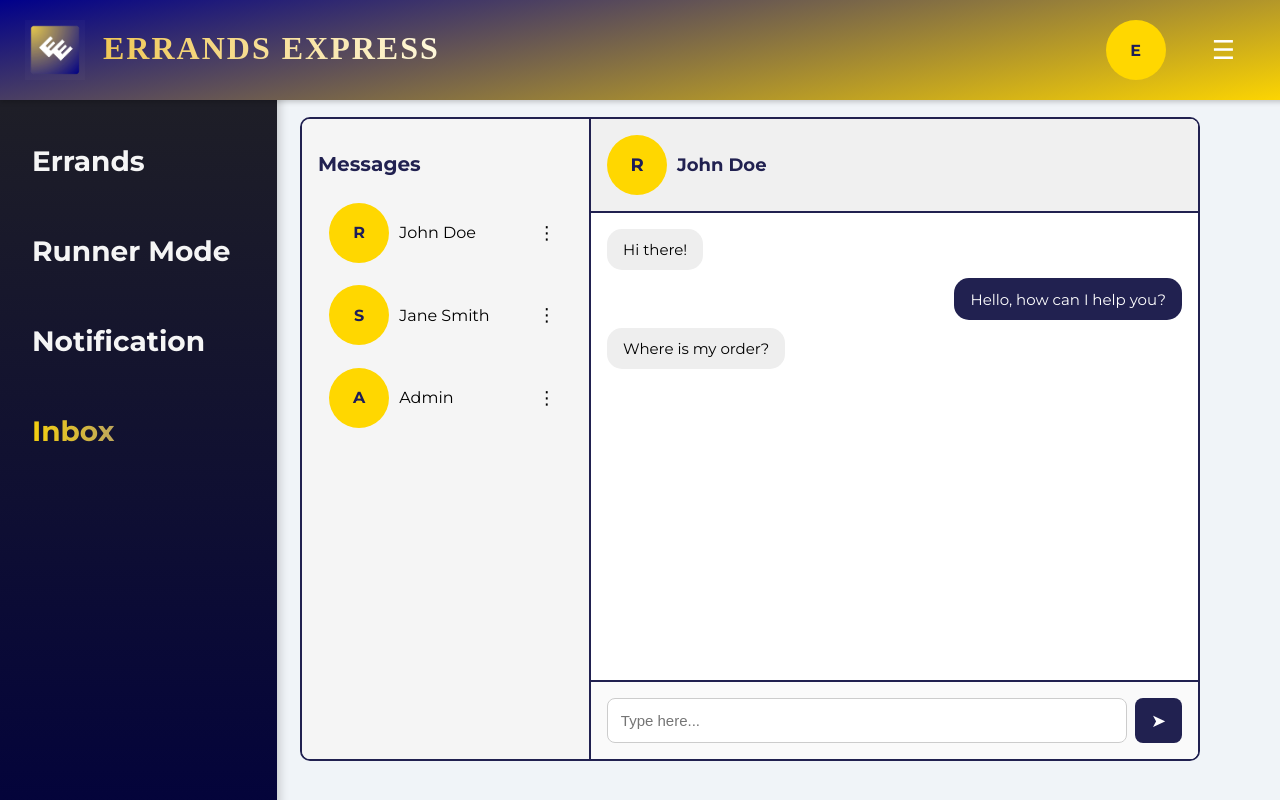
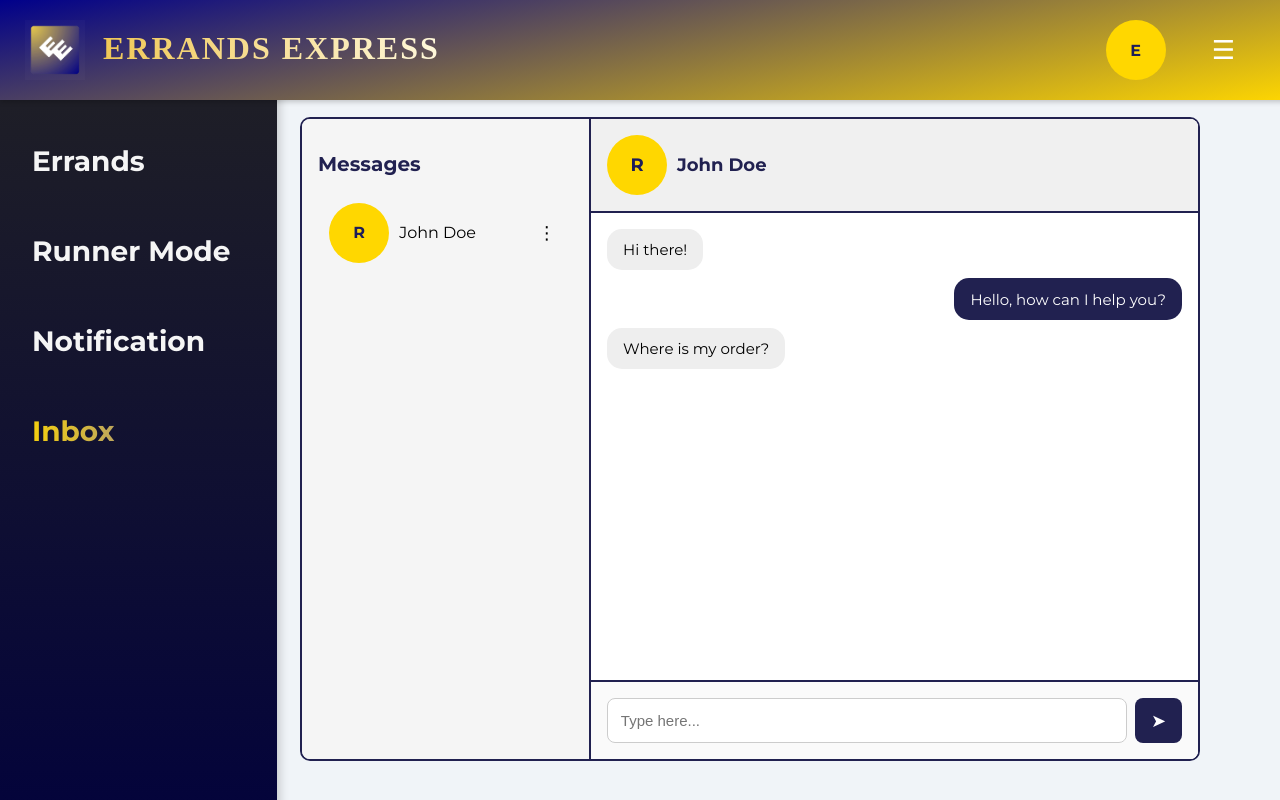
Before and after one commit to janylll/ErrandsExpress, a React (Vite) app in the folder my-react-app/: page /dashboard/inbox in a window 1280 px wide. Built offline with nearby package versions, Linux system fonts and the light colour scheme; a web font is replaced by a local one.

Commit message:
chattable

```diff
--- a/my-react-app/src/adminpage/ManageAccount.jsx
+++ b/my-react-app/src/adminpage/ManageAccount.jsx
@@ -191,8 +191,6 @@ function ManageAccount() {
 
   useEffect(() => {
     const stored = JSON.parse(localStorage.getItem('pendingVerifications') || '[]');
-
-    // Fetch newly reported accounts
     const savedReports = JSON.parse(localStorage.getItem('reportedUsers') || '[]');
 
     const uniqueNewReports = savedReports.filter(nr =>
--- a/my-react-app/src/adminpage/layout2.jsx
+++ b/my-react-app/src/adminpage/layout2.jsx
@@ -13,8 +13,6 @@ function Layout2() {
   const handleLogout = () => {
     navigate('/adminlogin');
   };
-
-  // Function to report a user
   const reportUser = (user) => {
     setReportedUsers((prev) => {
       if (prev.some((u) => u.email === user.email)) return prev; // prevent duplicates
--- a/my-react-app/src/dashboard/Inbox.css
+++ b/my-react-app/src/dashboard/Inbox.css
@@ -8,7 +8,6 @@
     font-family: "Montserrat";
   }
 
-  /* Sidebar with its own scroll */
   .chat-sidebar {
     width: 255px;
     background-color: #f5f5f5;
@@ -17,7 +16,6 @@
     overflow-y: auto;
   }
 
-  /* Title styling */
   .sidebar-title {
     font-size: 20px;
     font-weight: bold;
@@ -25,7 +23,6 @@
     color: rgb(33, 33, 80);
   }
 
-  /* User preview items */
   .user-preview {
     display: flex;
     align-items: center;
@@ -40,17 +37,14 @@
     background-color: #ddd;
   }
 
-
-  /* Main chat content */
   .chat-main {
     flex: 1;
     display: flex;
     flex-direction: column;
     background-color: white;
-    overflow: hidden; /* prevent page scroll */
+    overflow: hidden;
   }
 
-  /* Header section */
   .chat-header {
     display: flex;
     align-items: center;
@@ -67,7 +61,6 @@
     color: rgb(33, 33, 80);
   }
 
-  /* Scrollable messages only */
   .chat-messages {
     flex: 1;
     padding: 1rem;
@@ -77,7 +70,6 @@
     gap: 0.5rem;
   }
 
-  /* Chat bubbles */
   .chat-message {
     max-width: 60%;
     padding: 0.7rem 1rem;
@@ -96,7 +88,6 @@
     align-self: flex-end;
   }
 
-  /* Input bar fixed at bottom */
   .chat-input {
     display: flex;
     padding: 1rem;
@@ -123,13 +114,12 @@
     font-size: 18px;
     cursor: pointer;
   }
-  /* Smooth scrolling */
+
 .chat-sidebar,
 .chat-messages {
   scroll-behavior: smooth;
 }
 
-/* Webkit Scrollbar Styling */
 .chat-sidebar::-webkit-scrollbar,
 .chat-messages::-webkit-scrollbar {
   width: 8px;
@@ -147,7 +137,6 @@
   border-radius: 4px;
 }
 
-/* Firefox Scrollbar Styling */
 .chat-sidebar,
 .chat-messages {
   scrollbar-width: thin;
--- a/my-react-app/src/dashboard/Inbox.jsx
+++ b/my-react-app/src/dashboard/Inbox.jsx
@@ -5,8 +5,6 @@ import PostCard from './PostCard';
 
 const users = [
   { id: 1, name: 'John Doe', avatar: 'R' },
-  { id: 2, name: 'Jane Smith', avatar: 'S' },
-  { id: 3, name: 'Admin', avatar: 'A' }
 ];
 
 function Inbox() {
--- a/my-react-app/src/dashboard/PostCard.jsx
+++ b/my-react-app/src/dashboard/PostCard.jsx
@@ -1,6 +1,6 @@
-// PostCard.js
+
 import React from 'react';
-import './inbox.css'; // Or wherever your styles are
+import './inbox.css';
 
 function PostCard({ post, index, onComplete }) {
   const dueDateObj = new Date(post.deadlineDate);
--- a/my-react-app/src/dashboard/RunnerMode.jsx
+++ b/my-react-app/src/dashboard/RunnerMode.jsx
@@ -51,7 +51,6 @@ function RunnerMode() {
             hour12: true,
           });
 
-          // Format Due Date
           const formattedDueDate = new Date(post.deadlineDate).toLocaleDateString("en-US", {
             year: "numeric",
             month: "long",
--- a/my-react-app/src/dashboard/dashboard.jsx
+++ b/my-react-app/src/dashboard/dashboard.jsx
@@ -57,7 +57,6 @@ function Dashboard() {
               hour12: true,
             });
 
-            // Format Due Date
             const formattedDueDate = new Date(post.deadlineDate).toLocaleDateString("en-US", {
               year: "numeric",
               month: "long",
--- a/my-react-app/src/log-in/Auth.jsx
+++ b/my-react-app/src/log-in/Auth.jsx
@@ -87,19 +87,17 @@ function Auth() {
     setShowSuccessModal(true);
 
     const newUser = {
-      id: Date.now(), // unique ID
+      id: Date.now(),
       fullname: formData.fullname,
       email: formData.email,
       idPic: URL.createObjectURL(uploads.idPic),
       facePic: URL.createObjectURL(uploads.facePic)
     };
 
-    // Save to localStorage
     const existing = JSON.parse(localStorage.getItem('pendingVerifications') || '[]');
     existing.push(newUser);
     localStorage.setItem('pendingVerifications', JSON.stringify(existing));
 
-    // Reset form
     setFormData({ fullname: '', email: '', password: '', confirmPassword: '' });
     setUploads({ idPic: null, facePic: null });
     setShowPassword(false);
```
